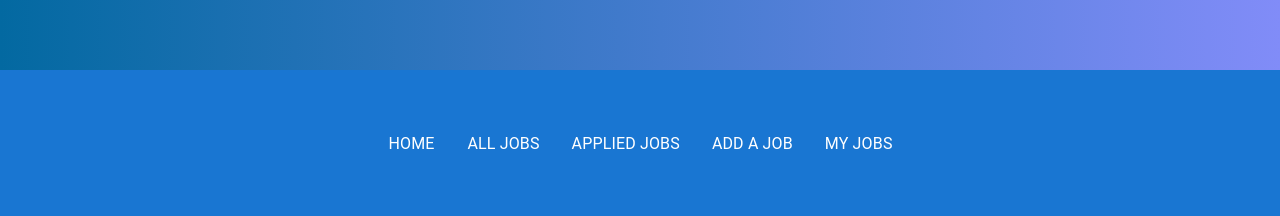
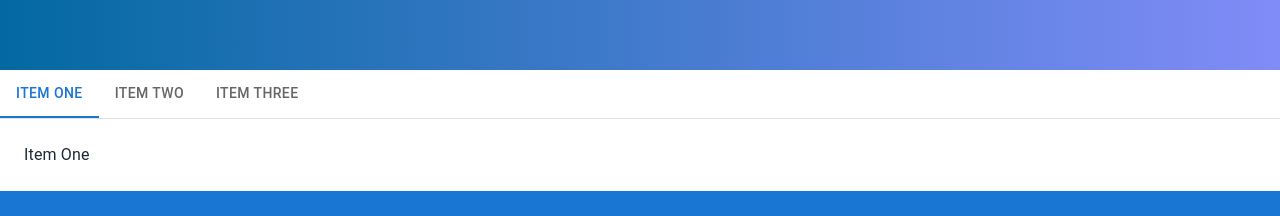
Before and after one commit to Tarek124/JOB-QUEST-client-side, a React (Vite) app: page / in a window 1280 px wide. Shown: the part 718-934 px from the top of the page. Built offline with nearby package versions, Linux system fonts and the light colour scheme; no server answers.

Commit message:
fix error in metarial ui

```diff
--- a/package.json
+++ b/package.json
@@ -13,6 +13,7 @@
     "@emotion/react": "^11.11.4",
     "@emotion/styled": "^11.11.5",
     "@mui/icons-material": "^5.15.17",
+    "@mui/lab": "^5.0.0-alpha.170",
     "@mui/material": "^5.15.17",
     "animate.css": "^4.1.1",
     "axios": "^1.6.8",
--- a/src/Homepage/Banner/Banner.jsx
+++ b/src/Homepage/Banner/Banner.jsx
@@ -1,3 +1,5 @@
+import "animate.css";
+
 const Banner = () => {
   return (
     <div className="flex justify-center h-[90vh] items-center gap-16 p-32 text-white bg-gradient-to-r from-sky-700 to-indigo-400">
@@ -12,9 +14,11 @@ const Banner = () => {
           Whether you are a seasoned professional or just starting your career
           journey, JOBQUEST has something for everyone !
         </p>
-        <button className="bn632-hover bn26 shadow-lg mt-4">View All Job</button>
+        <button className="bn632-hover bn26 shadow-lg mt-4">
+          View All Job
+        </button>
       </div>
-      <div className="w-1/3">
+      <div className="w-1/3 animate__fadeInRight animate__animated">
         <img
           src="https://seriesofrandomthoughts.files.wordpress.com/2021/05/how-to-get-a-dream-job-compressor.png"
           alt=""
--- a/src/Homepage/Homepage.jsx
+++ b/src/Homepage/Homepage.jsx
@@ -1,6 +1,7 @@
 import { CircularProgress } from "@mui/material";
 import useAuth from "../hooks/useAuth";
 import Banner from "./Banner/Banner";
+import JobByCategory from "./JobByCategory/JobByCategory";
 
 export default function Homepage() {
   const data = useAuth();
@@ -11,6 +12,7 @@ export default function Homepage() {
   ) : (
     <div>
       <Banner />
+      <JobByCategory />
     </div>
   );
 }
--- /dev/null
+++ b/src/Homepage/JobByCategory/JobByCategory.jsx
@@ -0,0 +1,31 @@
+import Box from "@mui/material/Box";
+import Tab from "@mui/material/Tab";
+import TabContext from "@mui/lab/TabContext";
+import TabList from "@mui/lab/TabList";
+import TabPanel from "@mui/lab/TabPanel";
+import { useState } from "react";
+
+export default function JobByCategory() {
+  const [value, setValue] = useState("1");
+
+  const handleChange = (event, newValue) => {
+    setValue(newValue);
+  };
+
+  return (
+    <Box sx={{ width: "100%", typography: "body1" }}>
+      <TabContext value={value}>
+        <Box sx={{ borderBottom: 1, borderColor: "divider" }}>
+          <TabList onChange={handleChange} aria-label="lab API tabs example">
+            <Tab label="Item One" value="1" />
+            <Tab label="Item Two" value="2" />
+            <Tab label="Item Three" value="3" />
+          </TabList>
+        </Box>
+        <TabPanel value="1">Item One</TabPanel>
+        <TabPanel value="2">Item Two</TabPanel>
+        <TabPanel value="3">Item Three</TabPanel>
+      </TabContext>
+    </Box>
+  );
+}
```
Also changed, not shown: 2 other files (tests, documents, lock files or other folders).
